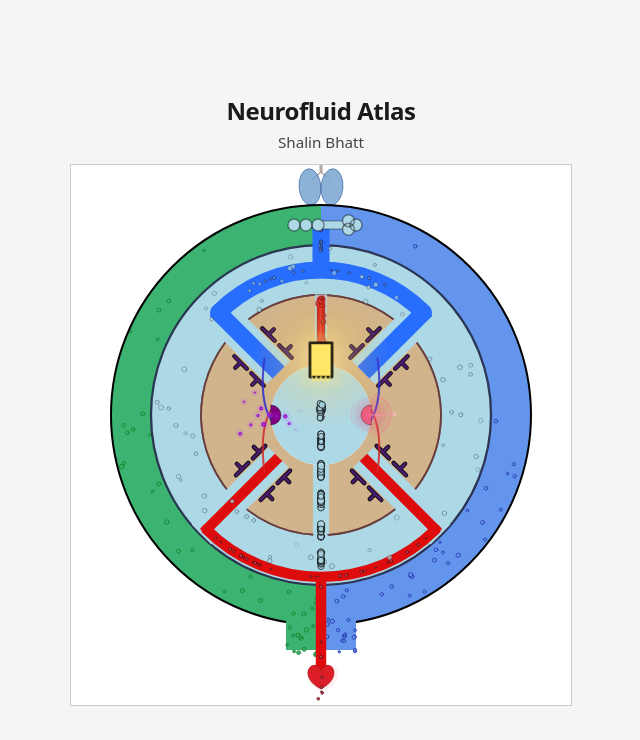
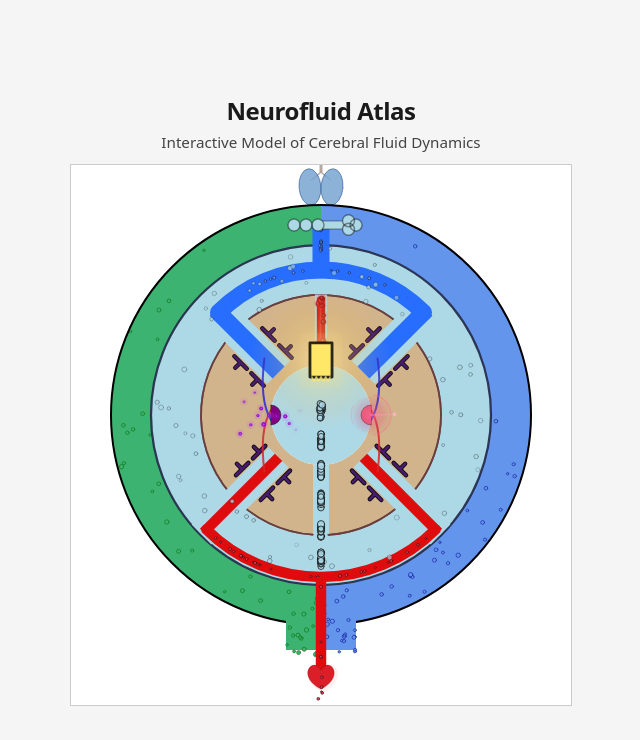
Before and after one commit to shalinsbhatt/neurofluidhomeostasis, a plain HTML site: page index.html in a window 1280 px wide. Shown: the whole page, without its empty margins (319-959 px from the left). Drawn offline with Linux system fonts and the light colour scheme.

Commit message:
Update index.html

```diff
--- a/index.html
+++ b/index.html
@@ -45,7 +45,7 @@ canvas {border:1px solid #ccc; background:white; cursor:crosshair;}
 <body>
 <div class="atlas-header">
   <h1>Neurofluid Atlas</h1>
-  <p class="atlas-author">Shalin Bhatt</p>
+  <p class="atlas-author">Interactive Model of Cerebral Fluid Dynamics</p>
 </div>
 <canvas id="c" width="500" height="540"></canvas>
 <div id="tooltip"></div>
```
